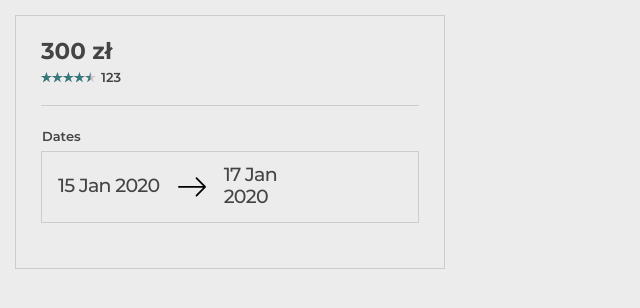
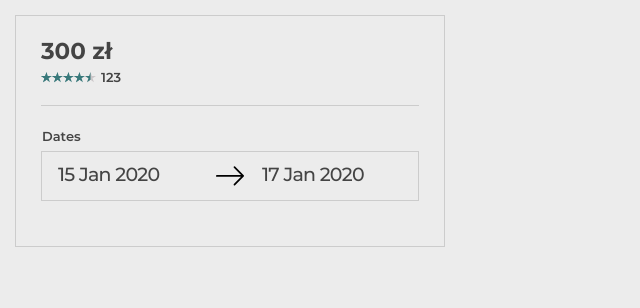
Before and after one commit to GadQ/vue-reservation-form, a Vue app: page / in a window 1280 px wide. Shown: the top 308 px of the page, without its empty margins (0-640 px from the left). Built offline with nearby package versions, Linux system fonts and the light colour scheme.

Commit message:
Fix styling

```diff
--- a/src/components/FormReservation.vue
+++ b/src/components/FormReservation.vue
@@ -163,6 +163,7 @@
 
         &__dates-buttons {
             display: flex;
+            width: 100%;
         }
 
         &__dates-button {
@@ -176,7 +177,10 @@
             font-size: 19px;
             border-radius: 4px;
             transition: background 250ms ease-out;
-            outline: none;
+
+            &:focus {
+                outline: none;
+            }
 
             &.is-active {
                 background: #9ddad4;
```
